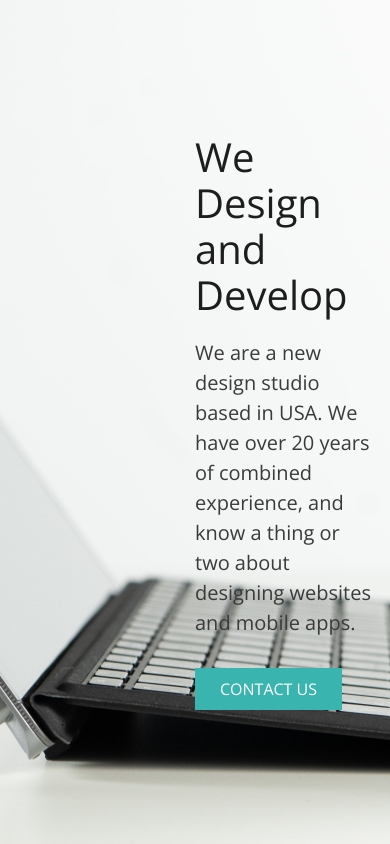
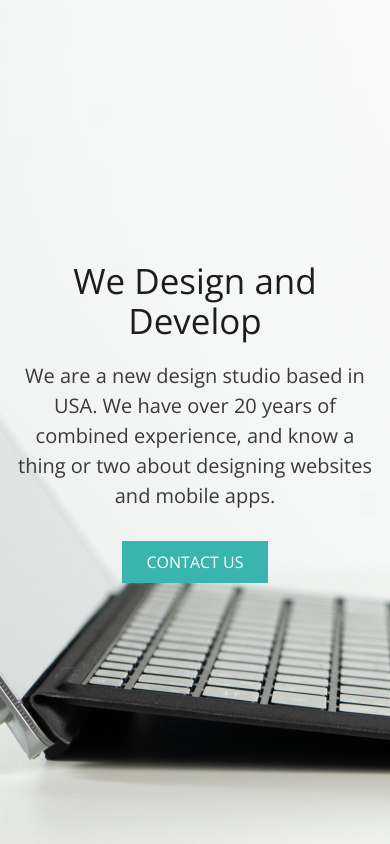
Before and after one commit to adnanebouali/Template-four, a plain HTML site: page index.html in a window 390 px wide. Drawn offline with nearby package versions, Linux system fonts and the light colour scheme.

Commit message:
landing page done

```diff
--- a/css/style.css
+++ b/css/style.css
@@ -3,9 +3,11 @@
 }
 :root {
   --main-color: #39b4af;
+  --alt-color: #2d9390;
   --h-color: #1d1d1d;
   --p-color: #3a3a3a;
   --line-hight: 1.6;
+  --transition: 0.3s;
 }
 html {
   scroll-behavior: smooth;
@@ -61,15 +63,17 @@ ul {
   position: relative;
   display: flex;
   align-items: center;
-  justify-content: end;
+  justify-content: center;
   height: 100vh;
 }
+
 .landing .container .text {
-  width: 50%;
+  max-width: 620px;
+  text-align: center;
 }
+
 .landing .container h1 {
   color: var(--h-color);
-
   margin: 0;
   padding: 0;
   font-size: 40px;
@@ -89,6 +93,24 @@ ul {
   font-size: 16px;
   text-transform: uppercase;
   padding: 12px 25px;
-  margin-top: 30px;
+  margin: 30px auto 0;
+  transition: var(--transition);
+  -webkit-transition: var(--transition);
+  -moz-transition: var(--transition);
+  -ms-transition: var(--transition);
+  -o-transition: var(--transition);
+}
+.landing .container a:hover {
+  background-color: var(--alt-color);
+}
+@media (max-width: 767px) {
+  .landing {
+    background-position: 50%;
+  }
+  .landing .container h1 {
+    font-size: 35px;
+  }
 }
 /* End Landning */
+/* Start About  */
+/* Start About  */
```
